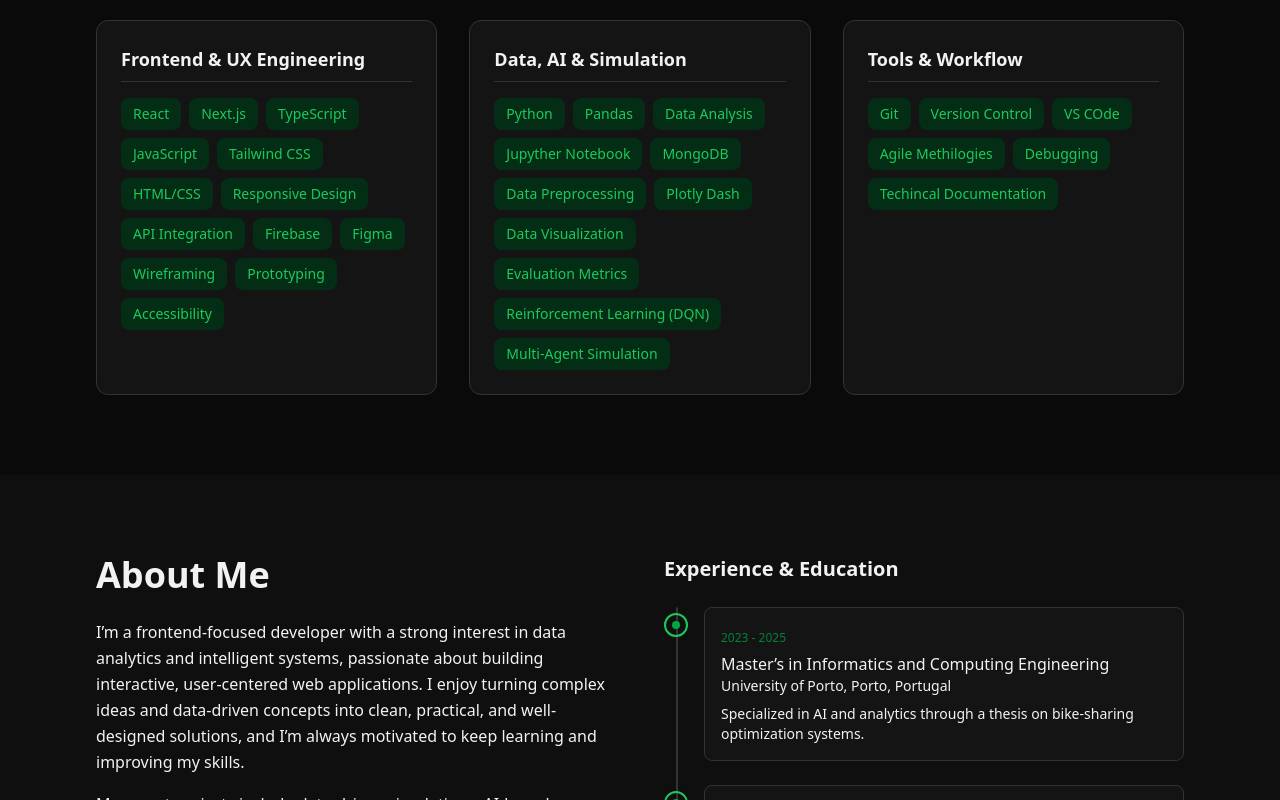
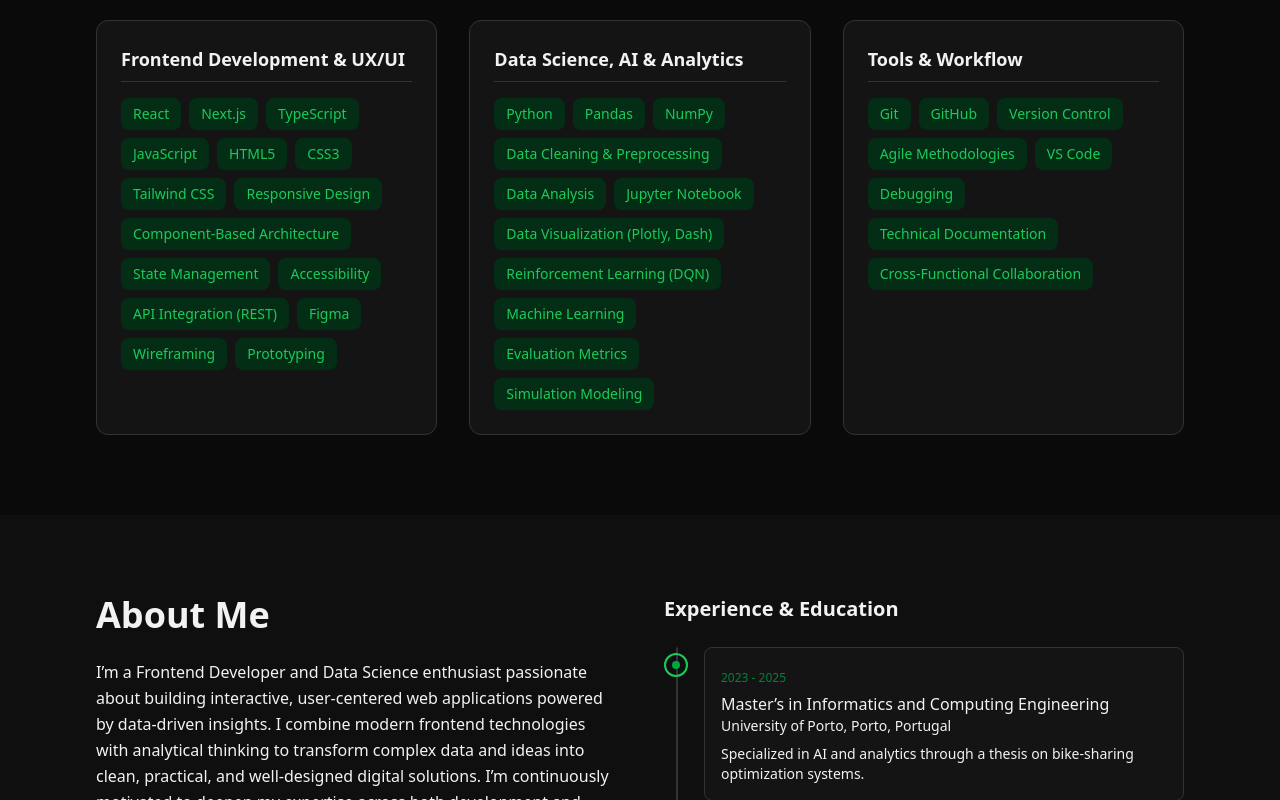
Before and after one commit to IvaNikolova/Portfolio, a React (Vite) app: page / in a window 1280 px wide. Shown: the part 1740-2540 px from the top of the page. Built offline with nearby package versions, Linux system fonts and the light colour scheme.

Commit message:
Text Changes

```diff
--- a/src/components/About.jsx
+++ b/src/components/About.jsx
@@ -31,9 +31,10 @@
             </h2>
             <div className="space-y-4 text-muted-foreground leading-relaxed">
               <p>
-                I’m a frontend-focused developer with a strong interest in data analytics and intelligent systems, passionate about
-                building interactive, user-centered web applications. I enjoy turning complex ideas and data-driven concepts into clean,
-                practical, and well-designed solutions, and I’m always motivated to keep learning and improving my skills.
+                I’m a Frontend Developer and Data Science enthusiast passionate about building interactive, user-centered web applications
+                powered by data-driven insights. I combine modern frontend technologies with analytical thinking to transform complex data
+                and ideas into clean, practical, and well-designed digital solutions. I’m continuously motivated to deepen my expertise across
+                 both development and data to create intelligent and impactful products.
               </p>
               <p>
                 My recent projects include data-driven simulations, AI-based recommendation features, and modern React applications,
--- a/src/components/Hero.jsx
+++ b/src/components/Hero.jsx
@@ -24,9 +24,7 @@
             </h1>
 
             <p className="text-lg sm:text-xl text-muted-foreground mb-8 max-w-xl mx-auto lg:mx-0 leading-relaxed">
-              A passionate developer specializing in building modern digital
-              experiences. I love turning complex problems into simple,
-              beautiful solutions.
+              Frontend & Data Science Developer creating modern, data-driven web applications with clean design and analytical precision.
             </p>
 
             {/* Buttons */}
--- a/src/components/Skills.jsx
+++ b/src/components/Skills.jsx
@@ -1,15 +1,47 @@
 const skillCategories = [
   {
-    title: "Frontend & UX Engineering",
-    skills: ["React", "Next.js", "TypeScript", "JavaScript", "Tailwind CSS", "HTML/CSS", "Responsive Design", "API Integration", "Firebase", "Figma", "Wireframing", "Prototyping", "Accessibility"],
+    title: "Frontend Development & UX/UI",
+    skills: ["React",
+    "Next.js",
+    "TypeScript",
+    "JavaScript",
+    "HTML5",
+    "CSS3",
+    "Tailwind CSS",
+    "Responsive Design",
+    "Component-Based Architecture",
+    "State Management",     "Accessibility",
+
+    "API Integration (REST)",
+    "Figma",
+    "Wireframing",
+    "Prototyping"],
   },
   {
-    title: "Data, AI & Simulation",
-    skills: ["Python", "Pandas", "Data Analysis", "Jupyther Notebook", "MongoDB", "Data Preprocessing","Plotly Dash", "Data Visualization", "Evaluation Metrics", "Reinforcement Learning (DQN)", "Multi-Agent Simulation"],
+    title: "Data Science, AI & Analytics",
+    skills: [
+    "Python",
+    "Pandas",
+    "NumPy",
+    "Data Cleaning & Preprocessing",
+    "Data Analysis", "Jupyter Notebook",
+    "Data Visualization (Plotly, Dash)",
+    "Reinforcement Learning (DQN)",
+    "Machine Learning", "Evaluation Metrics",
+    "Simulation Modeling",
+
+  ],
   },
   {
     title: "Tools & Workflow",
-    skills: ["Git", "Version Control", "VS COde", "Agile Methilogies", "Debugging", "Techincal Documentation"],
+    skills: ["Git",
+    "GitHub",
+    "Version Control",
+    "Agile Methodologies",
+    "VS Code",
+    "Debugging",
+    "Technical Documentation",
+    "Cross-Functional Collaboration"],
   },
 ];
 
```
Also changed, not shown: 1 other file (tests, documents, lock files or other folders).
